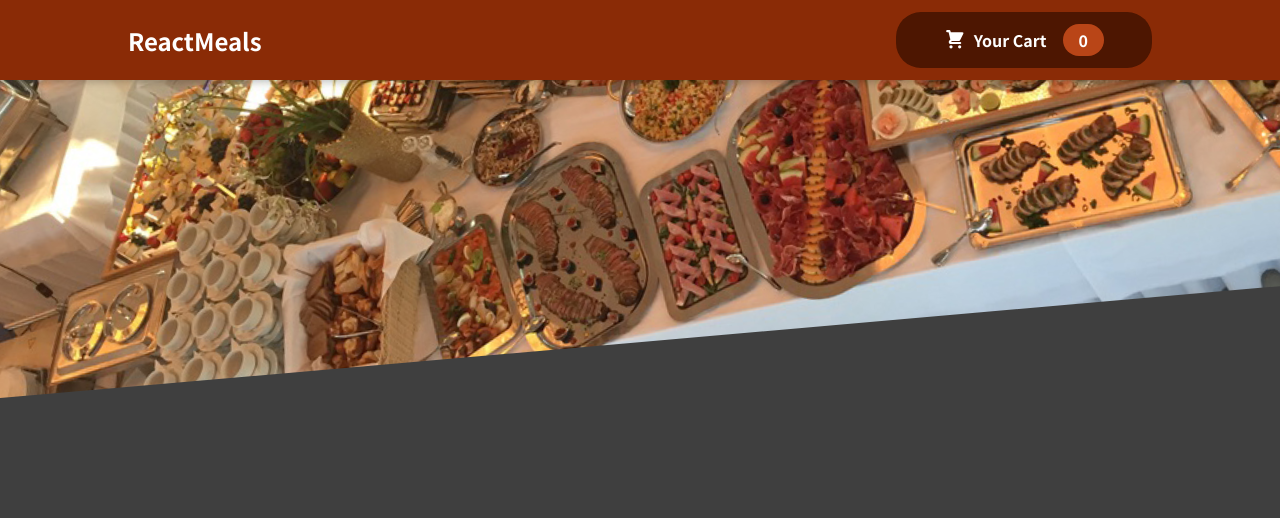
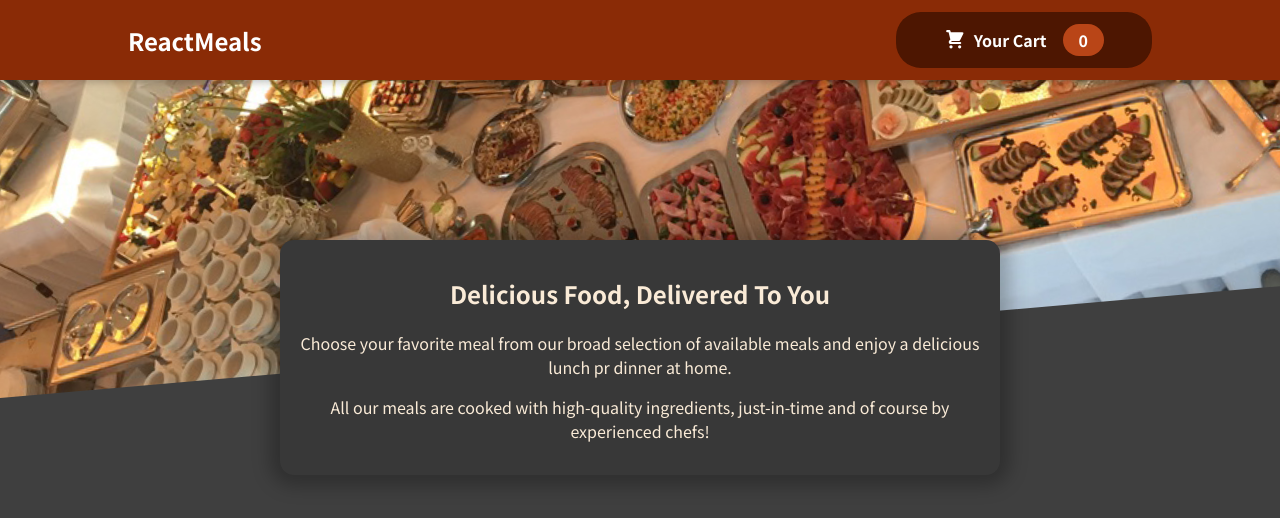
Before and after one commit to harshitaM29/restaurant-app, a React (Create React App) app: page / in a window 1280 px wide. Shown: the top 518 px of the page. Built offline with nearby package versions, Linux system fonts and the light colour scheme.

Commit message:
added a restaurant summary

```diff
--- a/src/App.js
+++ b/src/App.js
@@ -1,9 +1,11 @@
 import Header from "./components/Layout/Header";
+import MealsSummary from "./components/Meals/MealsSummary";
 
 function App() {
   return (
     <div>
       <Header />
+      <MealsSummary />
     </div>
   );
 }
--- a/src/components/Layout/Header.js
+++ b/src/components/Layout/Header.js
@@ -2,6 +2,7 @@
 import classes from './Header.module.css';
 import HeaderCart from './HeaderCart';
 import mealsImage from '../assets/meals.jpg'
+import MealsSummary from '../Meals/MealsSummary';
 
 const Header = props => {
     return (
@@ -13,6 +14,7 @@
         <div className={classes['main-image']}>
         <img src={mealsImage}alt="meals"/>
         </div>
+
         </Fragment>
     )
 }
--- /dev/null
+++ b/src/components/Meals/MealsSummary.js
@@ -0,0 +1,17 @@
+import classes from './MealsSummary.module.css';
+import Cart from '../UI/Cart';
+const MealsSummary = props => {
+    return(
+    <Cart className={classes.summary}>
+        <h2>Delicious Food, Delivered To You</h2>
+        <p>Choose your favorite meal from our broad selection of available meals and enjoy
+            a delicious lunch pr dinner at home.
+        </p>
+        <p>
+            All our meals are cooked with high-quality ingredients, just-in-time and of course by experienced chefs!
+        </p>
+    </Cart>
+    )
+}
+
+export default MealsSummary;
--- /dev/null
+++ b/src/components/Meals/MealsSummary.module.css
@@ -0,0 +1,18 @@
+.summary {
+    text-align: center;
+    margin: auto;
+  margin-top: -10rem;
+  position: relative;
+  background-color: #383838;
+  max-width: 45rem;
+    border-radius: 14px;
+    padding: 1rem;
+    box-shadow: 0 1px 18px 10px rgba(0, 0, 0, 0.25);
+}
+
+.summary h2 {
+    color: antiquewhite;
+}
+.summary p {
+    color: antiquewhite;
+}
--- /dev/null
+++ b/src/components/UI/Cart.js
@@ -0,0 +1,6 @@
+import classes from './Cart.module.css'
+const Cart = props => {
+    return <div className={` ${classes.cart} ${props.className} `}>{props.children}</div>
+}
+
+export default Cart;
--- /dev/null
+++ b/src/components/UI/Cart.module.css
@@ -0,0 +1,4 @@
+.card {
+    border-radius: 12px;
+    box-shadow: 0 1px 8px rgba(0, 0, 0, 0.25);
+}
```
